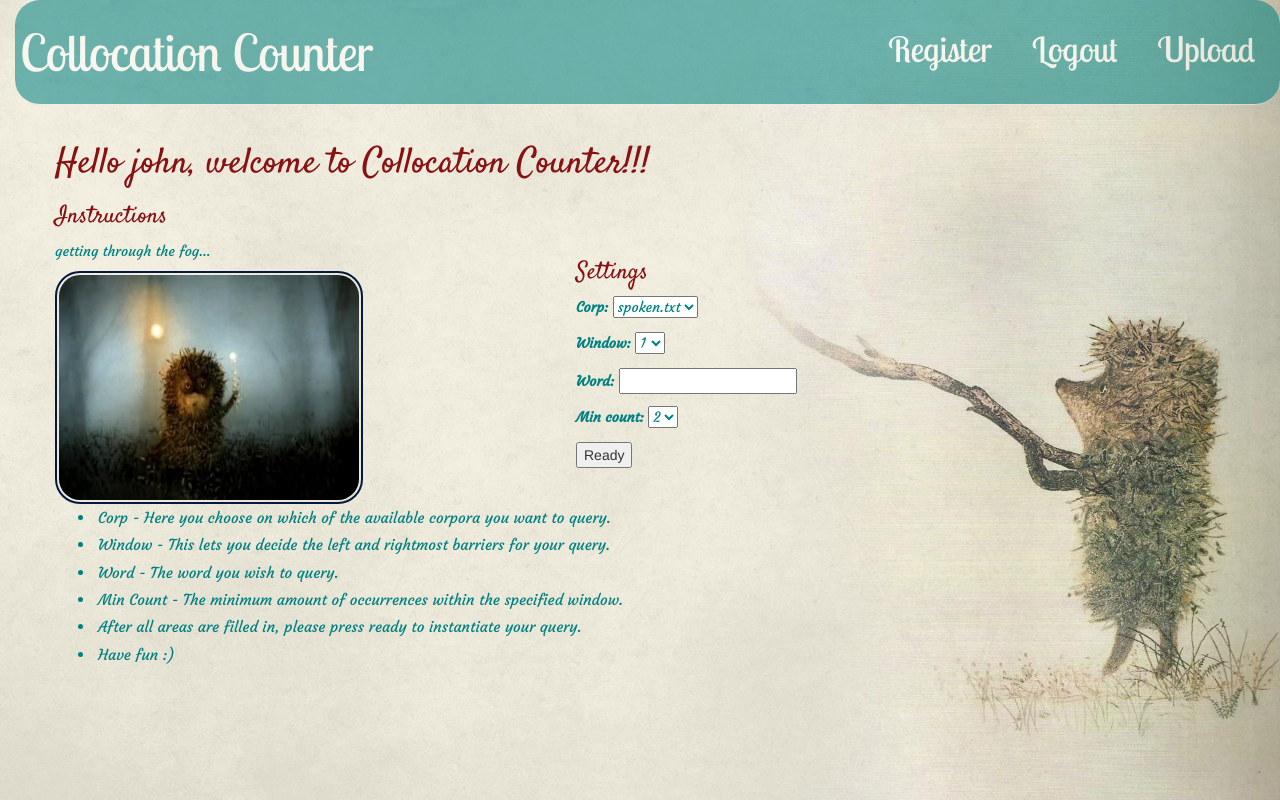
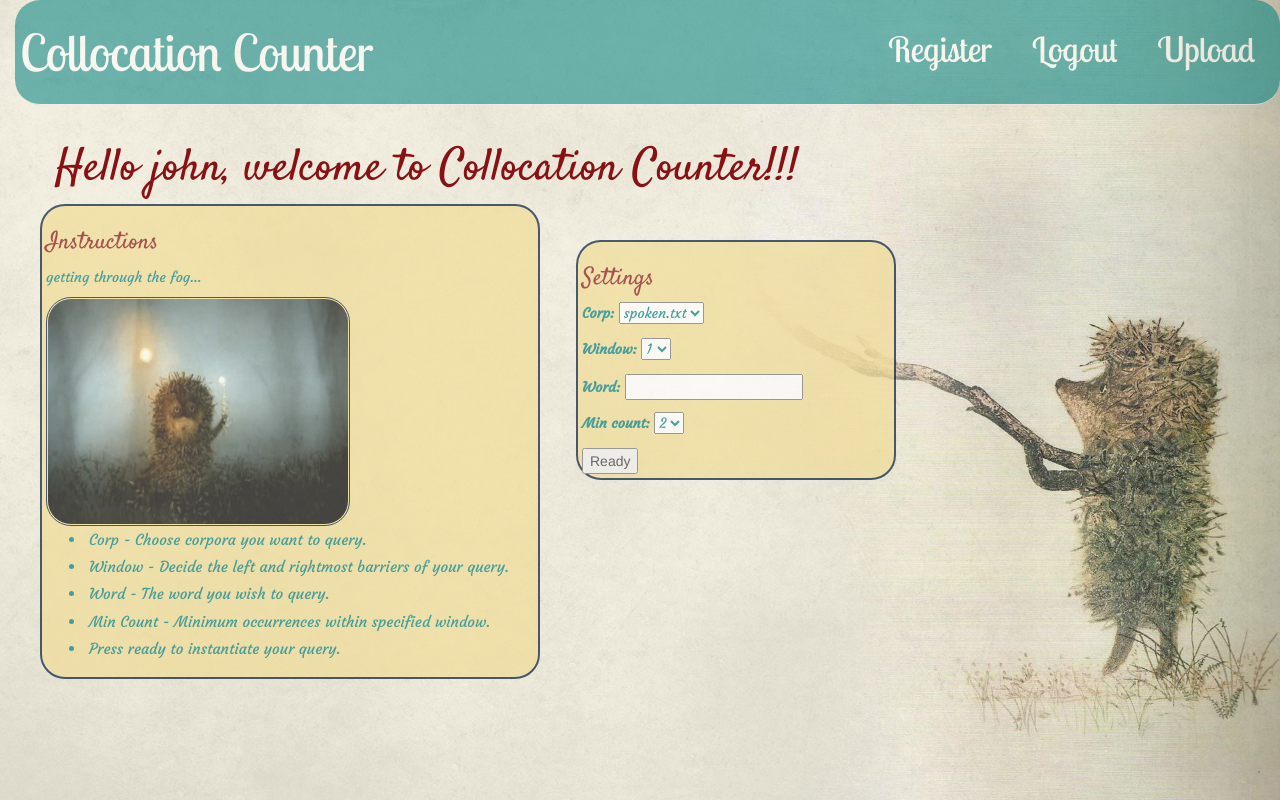
Before and after one commit to lylax47/web-dev-site, a Django app: page / in a window 1280 px wide. Run offline with Django 3.2, Linux system fonts and the light colour scheme; a user stored in the database is signed in; some libraries are stand-ins or nearby versions.

Commit message:
stable final/No AJAX

```diff
--- a/colloc/colls/static/css/colls.css
+++ b/colloc/colls/static/css/colls.css
@@ -3,6 +3,8 @@ h1 a {
     font-size: 30px;
     font-family: 'Lobster Two', cursive;
 }
+
+
 html {
     height: 100%;
 }
@@ -18,7 +20,10 @@ body {
     background-size:     cover;
     background-repeat:   no-repeat;
     background-position: center center;
+    min-height:100%;
+    background-attachment: local;
 }
+
 
 .page-header {
     background-color: #008080;
@@ -32,10 +37,18 @@ title {
     float: right;
 }
 
-.settings {
+#settings {
     position: absolute;
     top: 30%;
     left: 45%;
+    background-color: #F1DC96;
+    margin-top: 0;
+    padding: 5px 5px 5px 5px;
+    border-radius: 25px;
+    opacity: 0.7;
+    padding:4px;
+    border:2px solid #021a40;
+
 }
 
 .page-header h1, .page-header h1 a, .page-header h1 a:visited, .page-header h1 a:active {
@@ -62,10 +75,14 @@ h1, h2, h3, h4 {
 
 }
 
+.thead {
+   font-size: 45px;
+}
+
 #deal {
     border-radius: 25px;
-    padding:2px;
-    border:2px solid #021a40;
+    padding:1px;
+    border:1px solid #021a40;
 }
 
 #fail {
@@ -89,4 +106,12 @@ ul li {
 }
 
 #instruct {
+    background-color: #F1DC96;
+    margin-top: 0;
+    padding: 5px 5px 5px 5px;
+    border-radius: 25px;
+    opacity: 0.7;
+    padding:4px;
+    border:2px solid #021a40;
+
 }
--- a/colloc/colls/static/jq/main.js
+++ b/colloc/colls/static/jq/main.js
@@ -1,7 +1,12 @@
-$(document).read(function(){
-    $('#colls').dynatable({
-        table: {
-        defaultColumnIdStyle: 'trimDash'
-         }
+$(document).ready(function(){
+    $('#colls').dynatable ({
+        features: {
+            perPageSelect:null,
+        },
+          table: {
+            defaultColumnIdStyle: 'camelCase',
+            columns:  null,
+            headRowClass: null
+        }
     });
 });
--- a/colloc/colls/templates/colls/basic.html
+++ b/colloc/colls/templates/colls/basic.html
@@ -11,7 +11,7 @@
         <link rel="stylesheet" href="//maxcdn.bootstrapcdn.com/bootstrap/3.2.0/css/bootstrap-theme.min.css">
         <link href="https://fonts.googleapis.com/css?family=Lobster+Two|Satisfy|Courgette" rel="stylesheet" type="text/css">
         <link rel="stylesheet" href="{% static 'css/colls.css' %}">
-        <script type="text/javascript" src="http://code.jquery.com/jquery-latest.min.js"></script>
+        <link rel="stylesheet" href="{% static 'css/jquery.dynatable.css' %}">
 </head>
 <body>
     <div class="page-header">
@@ -33,5 +33,11 @@
             </div>
         </div>
     </div>
+
+<footer>
+    <script type="text/javascript" src="http://code.jquery.com/jquery-latest.min.js"></script>
+    <script type ="text/javascript" src="{% static 'jq/main.js'%}"></script>
+    <script type = "text/javascript" src="{% static 'jq/jquery.dynatable.js'%}"></script>
+</footer>
 </body>
 </html>
--- a/colloc/colls/templates/colls/home.html
+++ b/colloc/colls/templates/colls/home.html
@@ -8,26 +8,29 @@ Collocations
 {% block content %}
 <div>
     {% if user.is_authenticated %}
-        <h1>Hello {{ user.username }}, welcome to Collocation Counter!!!</h1>
-    <div class="settings">
+        <h1 class ="thead">Hello {{ user.username }}, welcome to Collocation Counter!!!</h1>
+    <div class="row">
+        <div class ='col-md-3' id="settings">
             <h3>Settings</h3>
             <form method="post" action="{% url 'home' %}">{% csrf_token %}
                 {{form.as_p}}
             <input type="submit" value="Ready">
             </form>
         </div>
-    <div class='span6' id="instruct">
+    </div>
+    <div class="row">
+        <div class='col-md-5' id="instruct">
             <h3>Instructions</h3>
             <p>getting through the fog...</p>
             <img id='deal' src="{% static 'images/fog.jpg' %}">
             <ul>
-            <li>Corp - Here you choose on which of the available corpora you want to query.</li>
-            <li>Window - This lets you decide the left and rightmost barriers for your query.</li>
+                <li>Corp - Choose corpora you want to query.</li>
+                <li>Window - Decide the left and rightmost barriers of your query.</li>
                 <li>Word - The word you wish to query.</li>
-            <li>Min Count - The minimum amount of occurrences within the specified window.</li>
-            <li>After all areas are filled in, please press ready to instantiate your query.</li>
-            <li>Have fun :)</li>
+                <li>Min Count - Minimum occurrences within specified window.</li>
+                <li>Press ready to instantiate your query.</li>
             </ul>
+        </div>
     </div>
 
 
```
Also changed, not shown: colloc/colls/static/css/jquery.dynatable.css (+31 -5 lines), colloc/colls/templates/colls/results.html (+9 -1 lines), colloc/colls/static/images/chewey.jpg (added), colloc/db.sqlite3. Lines whose indentation alone changed are shown as unchanged.
